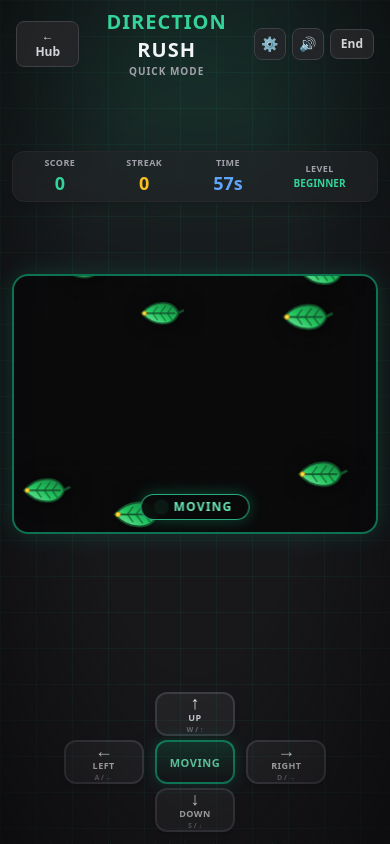
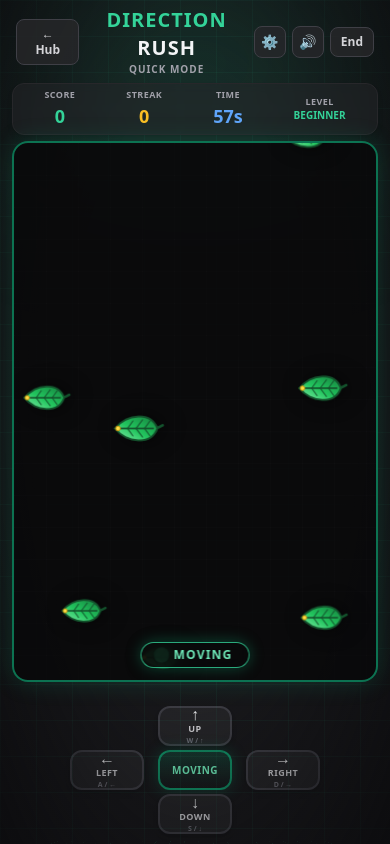
Before and after one commit to nahyan0077/arcade-hub, a React (Vite) app: page /direction-rush in a window 390 px wide. Built offline with nearby package versions, Linux system fonts and the light colour scheme; no server answers.

Commit message:
feat(ui): expand game arena to utilize screen space and make responsive across all viewports

```diff
--- a/src/pages/direction-rush/DirectionRush.tsx
+++ b/src/pages/direction-rush/DirectionRush.tsx
@@ -288,7 +288,7 @@ const DirectionRush: React.FC = () => {
       soundOn={soundOn}
       onToggleSound={toggleSound}
       soundAriaLabel={{ mute: 'Mute audio', unmute: 'Unmute audio' }}
-      headerMaxWidth="max-w-lg"
+      headerMaxWidth="max-w-md sm:max-w-xl md:max-w-3xl lg:max-w-5xl"
       headerRightExtra={
         <button
           type="button"
@@ -299,11 +299,11 @@ const DirectionRush: React.FC = () => {
           End
         </button>
       }
-      className="flex h-[100dvh] max-h-[100dvh] flex-col items-center justify-between gap-1 sm:gap-2 overflow-hidden bg-zinc-900 px-3 sm:px-4 py-2 sm:py-3 text-gray-100"
+      className="flex h-[100dvh] max-h-[100dvh] flex-col items-center justify-between gap-1.5 sm:gap-2 overflow-hidden bg-zinc-900 px-3 sm:px-6 py-1.5 sm:py-2.5 text-gray-100"
     >
 
       {/* HUD Stats */}
-      <div className="flex w-full max-w-lg items-center justify-around gap-1 sm:gap-2 rounded-xl sm:rounded-2xl border border-zinc-800 bg-zinc-800/50 px-2 py-1 sm:p-2.5 shadow-md backdrop-blur-sm shrink-0">
+      <div className="flex w-full max-w-md sm:max-w-xl md:max-w-3xl lg:max-w-5xl items-center justify-around gap-1 sm:gap-2 rounded-xl sm:rounded-2xl border border-zinc-800 bg-zinc-800/50 px-2 py-1 sm:p-2.5 shadow-md backdrop-blur-sm shrink-0">
         {/* Score */}
         <div className="flex flex-col items-center">
           <span className="text-[9px] sm:text-[10px] font-bold uppercase tracking-wider text-zinc-400">Score</span>
@@ -361,7 +361,7 @@ const DirectionRush: React.FC = () => {
 
       {/* Main Game Arena with In-Movement Visual Indicator & Switch Flash */}
       <div
-        className={`relative w-full max-w-lg flex-1 min-h-[160px] max-h-[260px] rounded-2xl border-2 bg-zinc-950/90 shadow-2xl overflow-hidden transition-all duration-200 ${
+        className={`relative w-full max-w-md sm:max-w-xl md:max-w-3xl lg:max-w-5xl flex-1 min-h-0 rounded-2xl border-2 bg-zinc-950/90 shadow-2xl overflow-hidden transition-all duration-200 ${
           feedbackFlash === 'correct'
             ? 'border-emerald-400 shadow-[0_0_35px_rgba(34,197,94,0.45)]'
             : feedbackFlash === 'incorrect'
@@ -417,8 +417,10 @@ const DirectionRush: React.FC = () => {
         )}
       </div>
 
+      {/* Bottom Controls Area */}
+      <div className="w-full max-w-md sm:max-w-xl md:max-w-3xl lg:max-w-5xl flex flex-col items-center gap-1 shrink-0 pb-1">
         {/* Per-Answer RT Flash */}
-      <div className="flex items-center justify-center h-3.5 shrink-0">
+        <div className="flex items-center justify-center h-3.5">
           {state.reactionTimes.length > 0 && state.history.length > 0 && (
             <div className="text-[11px] font-mono font-bold text-zinc-400 flex items-center gap-1">
               <span>⚡ Last:</span>
@@ -439,7 +441,7 @@ const DirectionRush: React.FC = () => {
         <div
           role="grid"
           aria-label="Direction pad"
-        className="grid grid-cols-3 grid-rows-3 gap-1 sm:gap-1.5 w-full max-w-[270px] sm:max-w-[300px] mx-auto select-none items-center justify-items-center shrink-0 mb-1"
+          className="grid grid-cols-3 grid-rows-3 gap-1 sm:gap-1.5 w-full max-w-[260px] sm:max-w-[290px] mx-auto select-none items-center justify-items-center"
         >
           {/* ROW 1: UP (Center Column) */}
           <div className="col-start-2 row-start-1 w-full flex justify-center">
@@ -449,9 +451,9 @@ const DirectionRush: React.FC = () => {
               data-testid="btn-up"
               aria-label="Answer up"
               onClick={() => handleAnswer("up")}
-            className="flex flex-col items-center justify-center w-20 h-11 sm:w-24 sm:h-12 rounded-xl sm:rounded-2xl border-2 border-zinc-700 bg-zinc-800/90 text-gray-100 shadow-md transition-all hover:scale-[1.04] hover:border-emerald-400 hover:bg-zinc-700/90 active:scale-95 focus:outline-none focus-visible:ring-2 focus-visible:ring-emerald-400 cursor-pointer"
+              className="flex flex-col items-center justify-center w-[74px] h-10 sm:w-20 sm:h-11 rounded-xl sm:rounded-2xl border-2 border-zinc-700 bg-zinc-800/90 text-gray-100 shadow-md transition-all hover:scale-[1.04] hover:border-emerald-400 hover:bg-zinc-700/90 active:scale-95 focus:outline-none focus-visible:ring-2 focus-visible:ring-emerald-400 cursor-pointer"
             >
-            <span className="text-lg sm:text-xl font-black leading-none">{GLYPH.up}</span>
+              <span className="text-base sm:text-lg font-black leading-none">{GLYPH.up}</span>
               <span className="text-[9px] sm:text-[10px] font-extrabold uppercase tracking-wider text-zinc-300">UP</span>
               <span className="text-[7px] sm:text-[8px] font-semibold text-zinc-500 uppercase">{HINT.up}</span>
             </button>
@@ -465,9 +467,9 @@ const DirectionRush: React.FC = () => {
               data-testid="btn-left"
               aria-label="Answer left"
               onClick={() => handleAnswer("left")}
-            className="flex flex-col items-center justify-center w-20 h-11 sm:w-24 sm:h-12 rounded-xl sm:rounded-2xl border-2 border-zinc-700 bg-zinc-800/90 text-gray-100 shadow-md transition-all hover:scale-[1.04] hover:border-emerald-400 hover:bg-zinc-700/90 active:scale-95 focus:outline-none focus-visible:ring-2 focus-visible:ring-emerald-400 cursor-pointer"
+              className="flex flex-col items-center justify-center w-[74px] h-10 sm:w-20 sm:h-11 rounded-xl sm:rounded-2xl border-2 border-zinc-700 bg-zinc-800/90 text-gray-100 shadow-md transition-all hover:scale-[1.04] hover:border-emerald-400 hover:bg-zinc-700/90 active:scale-95 focus:outline-none focus-visible:ring-2 focus-visible:ring-emerald-400 cursor-pointer"
             >
-            <span className="text-lg sm:text-xl font-black leading-none">{GLYPH.left}</span>
+              <span className="text-base sm:text-lg font-black leading-none">{GLYPH.left}</span>
               <span className="text-[9px] sm:text-[10px] font-extrabold uppercase tracking-wider text-zinc-300">LEFT</span>
               <span className="text-[7px] sm:text-[8px] font-semibold text-zinc-500 uppercase">{HINT.left}</span>
             </button>
@@ -476,18 +478,18 @@ const DirectionRush: React.FC = () => {
           {/* ROW 2: CENTER RULE INDICATOR (Directly inside the movement controls!) */}
           <div className="col-start-2 row-start-2 w-full flex justify-center select-none pointer-events-none">
             {switchAlert ? (
-            <div className="flex flex-col items-center justify-center w-20 h-11 sm:w-24 sm:h-12 rounded-xl sm:rounded-2xl border-2 border-yellow-400 bg-yellow-500/25 p-0.5 text-center shadow-[0_0_20px_rgba(250,204,21,0.5)] animate-pulse">
-              <span className="text-[11px] sm:text-xs font-black text-white uppercase tracking-wider">{switchAlert}</span>
+              <div className="flex flex-col items-center justify-center w-[74px] h-10 sm:w-20 sm:h-11 rounded-xl sm:rounded-2xl border-2 border-yellow-400 bg-yellow-500/25 p-0.5 text-center shadow-[0_0_20px_rgba(250,204,21,0.5)] animate-pulse">
+                <span className="text-[10px] sm:text-xs font-black text-white uppercase tracking-wider">{switchAlert}</span>
               </div>
             ) : instruction === 'pointing' ? (
-            <div className="flex flex-col items-center justify-center w-20 h-11 sm:w-24 sm:h-12 rounded-xl sm:rounded-2xl border-2 border-amber-500/70 bg-gradient-to-b from-amber-500/20 to-zinc-900/90 p-0.5 text-center shadow-[0_0_15px_rgba(245,158,11,0.25)] transition-all">
-              <span className="text-[11px] sm:text-xs font-black uppercase tracking-wider text-amber-300 leading-none">
+              <div className="flex flex-col items-center justify-center w-[74px] h-10 sm:w-20 sm:h-11 rounded-xl sm:rounded-2xl border-2 border-amber-500/70 bg-gradient-to-b from-amber-500/20 to-zinc-900/90 p-0.5 text-center shadow-[0_0_15px_rgba(245,158,11,0.25)] transition-all">
+                <span className="text-[10px] sm:text-xs font-black uppercase tracking-wider text-amber-300 leading-none">
                   POINTING
                 </span>
               </div>
             ) : (
-            <div className="flex flex-col items-center justify-center w-20 h-11 sm:w-24 sm:h-12 rounded-xl sm:rounded-2xl border-2 border-emerald-500/70 bg-gradient-to-b from-emerald-500/20 to-zinc-900/90 p-0.5 text-center shadow-[0_0_15px_rgba(16,185,129,0.25)] transition-all">
-              <span className="text-[11px] sm:text-xs font-black uppercase tracking-wider text-emerald-300 leading-none">
+              <div className="flex flex-col items-center justify-center w-[74px] h-10 sm:w-20 sm:h-11 rounded-xl sm:rounded-2xl border-2 border-emerald-500/70 bg-gradient-to-b from-emerald-500/20 to-zinc-900/90 p-0.5 text-center shadow-[0_0_15px_rgba(16,185,129,0.25)] transition-all">
+                <span className="text-[10px] sm:text-xs font-black uppercase tracking-wider text-emerald-300 leading-none">
                   MOVING
                 </span>
               </div>
@@ -502,9 +504,9 @@ const DirectionRush: React.FC = () => {
               data-testid="btn-right"
               aria-label="Answer right"
               onClick={() => handleAnswer("right")}
-            className="flex flex-col items-center justify-center w-20 h-11 sm:w-24 sm:h-12 rounded-xl sm:rounded-2xl border-2 border-zinc-700 bg-zinc-800/90 text-gray-100 shadow-md transition-all hover:scale-[1.04] hover:border-emerald-400 hover:bg-zinc-700/90 active:scale-95 focus:outline-none focus-visible:ring-2 focus-visible:ring-emerald-400 cursor-pointer"
+              className="flex flex-col items-center justify-center w-[74px] h-10 sm:w-20 sm:h-11 rounded-xl sm:rounded-2xl border-2 border-zinc-700 bg-zinc-800/90 text-gray-100 shadow-md transition-all hover:scale-[1.04] hover:border-emerald-400 hover:bg-zinc-700/90 active:scale-95 focus:outline-none focus-visible:ring-2 focus-visible:ring-emerald-400 cursor-pointer"
             >
-            <span className="text-lg sm:text-xl font-black leading-none">{GLYPH.right}</span>
+              <span className="text-base sm:text-lg font-black leading-none">{GLYPH.right}</span>
               <span className="text-[9px] sm:text-[10px] font-extrabold uppercase tracking-wider text-zinc-300">RIGHT</span>
               <span className="text-[7px] sm:text-[8px] font-semibold text-zinc-500 uppercase">{HINT.right}</span>
             </button>
@@ -518,12 +520,13 @@ const DirectionRush: React.FC = () => {
               data-testid="btn-down"
               aria-label="Answer down"
               onClick={() => handleAnswer("down")}
-            className="flex flex-col items-center justify-center w-20 h-11 sm:w-24 sm:h-12 rounded-xl sm:rounded-2xl border-2 border-zinc-700 bg-zinc-800/90 text-gray-100 shadow-md transition-all hover:scale-[1.04] hover:border-emerald-400 hover:bg-zinc-700/90 active:scale-95 focus:outline-none focus-visible:ring-2 focus-visible:ring-emerald-400 cursor-pointer"
+              className="flex flex-col items-center justify-center w-[74px] h-10 sm:w-20 sm:h-11 rounded-xl sm:rounded-2xl border-2 border-zinc-700 bg-zinc-800/90 text-gray-100 shadow-md transition-all hover:scale-[1.04] hover:border-emerald-400 hover:bg-zinc-700/90 active:scale-95 focus:outline-none focus-visible:ring-2 focus-visible:ring-emerald-400 cursor-pointer"
             >
-            <span className="text-lg sm:text-xl font-black leading-none">{GLYPH.down}</span>
+              <span className="text-base sm:text-lg font-black leading-none">{GLYPH.down}</span>
               <span className="text-[9px] sm:text-[10px] font-extrabold uppercase tracking-wider text-zinc-300">DOWN</span>
               <span className="text-[7px] sm:text-[8px] font-semibold text-zinc-500 uppercase">{HINT.down}</span>
             </button>
+          </div>
         </div>
       </div>
 
```
Also changed, not shown: 1 other file (tests, documents, lock files or other folders). Lines whose indentation alone changed are shown as unchanged.
